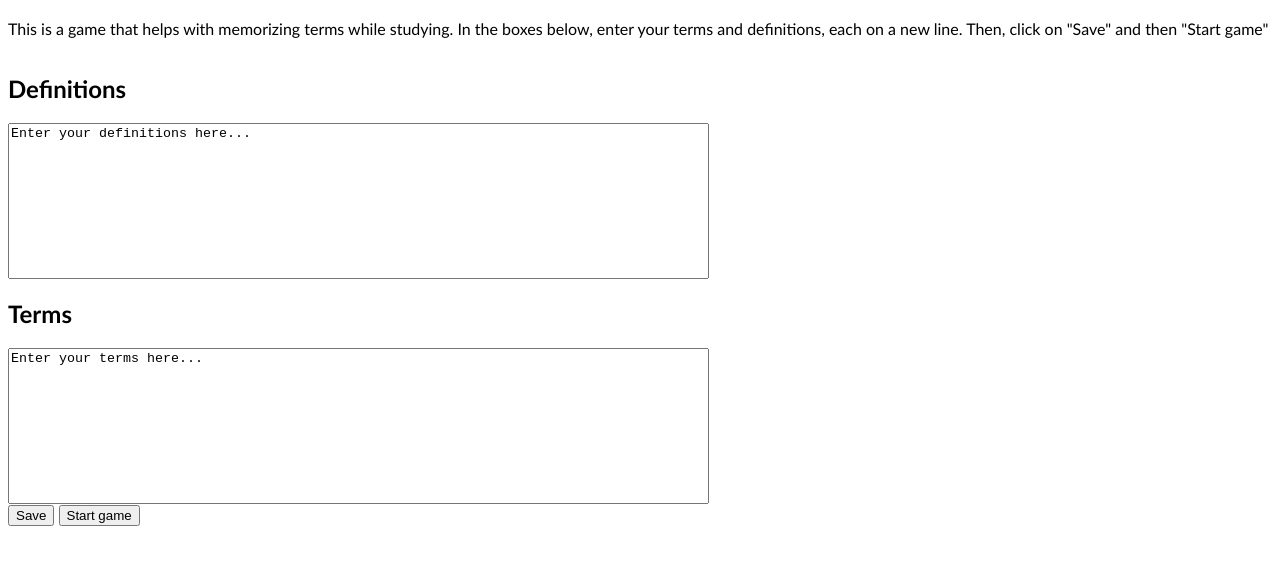
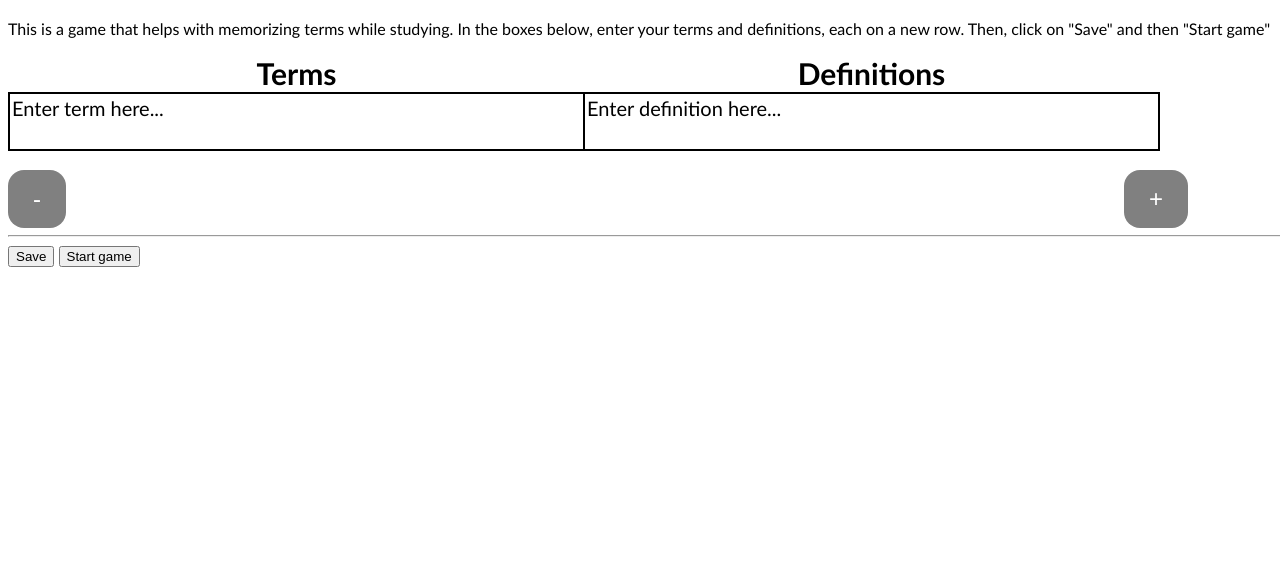
Before and after one commit to AkshayKuchibhatla/Games, a plain HTML site: page Gravity_game/index.html in a window 1280 px wide. Both pictures are taken after a click on the button "Save". Shown: the part 63-628 px from the top of the page. Drawn offline with Linux system fonts and the light colour scheme.

Commit message:
Improved the intro page

```diff
--- a/Gravity_game/gravity.js
+++ b/Gravity_game/gravityIndex.js
@@ -1,25 +1,27 @@
-var termIndex = 0;
+/*
+===========================================================================
+=============================INTRO PAGE CODE===============================
+===========================================================================
+*/
 
-/* This function gets the terms and definitions inputted into the boxes when
+/* This function gets the terms and definitions inputted into the table when
 "Save" is clicked. */
 function getTermsAndDefs() {
+    sessionStorage.clear();
 
-    sessionStorage.clear();
-    /* We start off with the raw data that we get from
-    the user, then slice it wherever there's a new line:*/
-    var rawTerms = document.getElementById('terms').value;
-    var rawDefs = document.getElementById('definitions').value;
-    var termsList = rawTerms.split(/\n/);
-    var defsList = rawDefs.split(/\n/);
+    /*First, we have to get all the textareas labeled for terms
+    and definitions. Then, we push their contents into list of
+    terms and their respective definitions.*/
+    var termNodes = document.getElementsByClassName("term");
+    var termsList = [];
+    for (var j = 0; j < termNodes.length; j++) {
+        termsList.push(termNodes[j].value);
+    }
 
-    /* Now we have 2 lists, but one is longer than the
-    other. So, we make the loger one equal in length to
-    the shorter one by deleting extra elements: */
-    if (termsList.length > defsList.length) {
-        termsList = termsList.slice(0, defsList.length);
-    }
-    if (termsList.length < defsList.length) {
-        defsList = defsList.slice(0, termsList.length);
+    var defNodes = document.getElementsByClassName("definition");
+    var defsList = [];
+    for (var i = 0; i < defNodes.length; i++) {
+        defsList.push(defNodes[i].value);
     }
 
     /* Then we console.log the lists to make sure they
@@ -30,6 +32,45 @@ function getTermsAndDefs() {
     sessionStorage.setItem("definitions", defsList);
 }
 
+function addRow() {
+    var pairsTableBody = document.getElementById("pairsTable")
+    .getElementsByTagName('tbody')[0];
+    var newRow = document.createElement('tr');
+    pairsTableBody.appendChild(newRow);
+
+    var termCell = document.createElement('td');
+    var defCell = document.createElement('td');
+    newRow.appendChild(termCell);
+    newRow.appendChild(defCell);
+
+    var termTextArea = document.createElement('textarea');
+    var defTextArea = document.createElement('textarea');
+    termCell.appendChild(termTextArea);
+    defCell.appendChild(defTextArea);
+    termTextArea.className = "term";
+    defTextArea.className = "definition";
+}
+
+function subtractRow() {
+    var pairsTableBody = document.getElementById("pairsTable")
+    .getElementsByTagName('tbody')[0];
+    var children = pairsTableBody.getElementsByTagName("tr");
+    var child = children[children.length-1];
+    pairsTableBody.removeChild(child);
+}
+
+/*
+================================================================================
+==================================GAME CODE=====================================
+================================================================================
+*/
+
+/*
+=========================
+=====RETRIEVE ANSWER=====
+=========================
+*/
+
 function retrieveAnswer(event) {
     if (event.key == "Enter") {
         event.preventDefault();
@@ -39,6 +80,12 @@ function retrieveAnswer(event) {
         console.log(myGameArea.currentAnswer);
     }
 }
+
+/*
+===================
+=====GAME AREA=====
+===================
+*/
 
 // The game area is an object that can be initialized and cleared:
 var myGameArea = {
@@ -103,6 +150,12 @@ var myGameArea = {
     }
 }
 
+/*
+===================
+=====ASTEROIDS=====
+===================
+*/
+
 // Now we need a function to render the falling asteroids:
 function drawAsteroid(context, radius, x, y, text, color) {
     // First, we get some variables sorted out:
@@ -110,6 +163,7 @@ function drawAsteroid(context, radius, x, y, text, color) {
     this.x = x;
     this.y = y;
     this.text = text;
+    this.termIndex = Math.floor(Math.random() * myGameArea.pairKeys.length);
 
     /* Next, we draw the circle according to the
     center coordinates, fill color and text given.
@@ -149,10 +203,16 @@ function drawAsteroid(context, radius, x, y, text, color) {
         this.y = 0;
         this.x = Math.floor(Math.random() * (481)) + 60;
         myGameArea.fallSpeed = 1;
-        termIndex = Math.floor(Math.random() * myGameArea.pairKeys.length);
-        this.text = myGameArea.pairs[myGameArea.pairKeys[termIndex]];
+        this.termIndex = Math.floor(Math.random() * myGameArea.pairKeys.length);
+        this.text = myGameArea.pairs[myGameArea.pairKeys[this.termIndex]];
     }
 }
+
+/*
+====================
+=====START GAME=====
+====================
+*/
 
 // This function starts the game by rendering the area:
 function startGame() {
@@ -166,16 +226,21 @@ function startGame() {
         "black"
     );
 
-    termIndex = Math.floor(Math.random() * myGameArea.pairKeys.length);
     asteroid1 = new drawAsteroid(
         myGameArea.context,
         50,
         Math.floor(Math.random() * (481)) + 60,
         -50,
-        myGameArea.defsList[termIndex],
+        myGameArea.defsList[0],
         "green"
     );
 }
+
+/*
+===================
+=====GAME LOOP=====
+===================
+*/
 
 // This function will be called by myGameArea to update the page
 // every 20 milliseconds:
@@ -189,7 +254,7 @@ function updateGameArea() {
         myGameArea.addFail();
     }
 
-    if (myGameArea.currentAnswer == myGameArea.pairKeys[termIndex]) {
+    if (myGameArea.currentAnswer == myGameArea.pairKeys[asteroid1.termIndex]) {
         asteroid1.reset();
         myGameArea.addScore();
         myGameArea.currentAnswer = "";
--- /dev/null
+++ b/Gravity_game/index.css
@@ -0,0 +1,56 @@
+body {
+    font-family: 'Trebuchet MS', 'Lucida Sans Unicode', 'Lucida Grande', 'Lucida Sans', Arial, sans-serif;
+    width: 100vw;
+}
+
+table {
+    width: 90%;
+    border-collapse: collapse;
+}
+
+tr {
+    width: 80%;
+    height: 10%;
+}
+
+td {
+    width: 40%;
+    height: 90%;
+    border: 2px solid black;
+    padding: 0px 0px 0px 0px;
+}
+
+th {
+    font-size: 30px;
+}
+
+textarea {
+    font-size: 20px;
+    font-family: 'Trebuchet MS', 'Lucida Sans Unicode', 'Lucida Grande', 'Lucida Sans', Arial, sans-serif;
+    resize:none;
+    border-width: 0;
+    width: 99%;
+    height: 99%;
+}
+
+.rowButton {
+    padding: 15px 25px;
+    font-size: 24px;
+    text-align: center;
+    cursor: pointer;
+    outline: none;
+    color: #fff;
+    background-color: grey;
+    border: none;
+    border-radius: 16px;
+    margin-right: 100px;
+}
+
+.rowButton:hover {
+    background-color: rgb(101, 101, 101);
+}
+
+.rowButton:active {
+    background-color: rgb(80, 80, 80);
+    transform: scale(0.9);
+}
--- a/Gravity_game/index.html
+++ b/Gravity_game/index.html
@@ -2,20 +2,34 @@
 <html>
     <head>
         <title>Gravity</title>
-        <script src="gravity.js"></script>
+        <script src="gravityIndex.js"></script>
+        <link rel="stylesheet" href="index.css">
+        <link rel="icon" type="image/x-icon" href="icon.jpeg">
     </head>
-    <body style="font-family: 'Trebuchet MS', 'Lucida Sans Unicode', 'Lucida Grande', 'Lucida Sans', Arial, sans-serif;">
+    <body>
         <h1>Gravity game</h1>
-        <p>This is a game that helps with memorizing terms while studying. In the boxes below, enter your terms and definitions, each on a new line. Then, click on "Save" and then "Start game"</p>
-        <div style="display: inline-flex; flex-direction: column;">
-            <h2>Definitions</h2>
-            <textarea id="definitions" rows="10" cols="85" style="resize: none;">Enter your definitions here...</textarea>
-        </div>
-        <div style="display: inline-flex; flex-direction: column;">
-            <h2>Terms</h2>
-            <textarea id="terms" rows="10" cols="85" style="resize: none;">Enter your terms here...</textarea>
-        </div>
+        <p>This is a game that helps with memorizing terms while studying. In the boxes below, enter your terms and definitions, each on a new row.
+            Then, click on "Save" and then "Start game"</p>
+
+        <table id="pairsTable">
+            <thead>
+                <th>Terms</th>
+                <th>Definitions</th>
+            </thead>
+            <tbody>
+                <tr>
+                    <td><textarea class="term">Enter term here...</textarea></td>
+                    <td><textarea class="definition">Enter definition here...</textarea></td>
+                </tr>
+            </tbody>
+        </table>
         <br>
+        <button class="rowButton" style="float: left;" onclick="subtractRow()">-</button>
+        <button class="rowButton" style="float: right;" onclick="addRow()">+</button>
+        <br>
+        <br>
+        <br>
+        <hr>
         <button onclick="getTermsAndDefs()">Save</button>
         <a href="file:///Users/1013708/Games/Gravity_game/gravity.html">
             <button>Start game</button>
```
Also changed, not shown: Gravity_game/gravity.html (+2 -1 lines), Gravity_game/icon.jpeg (added).
